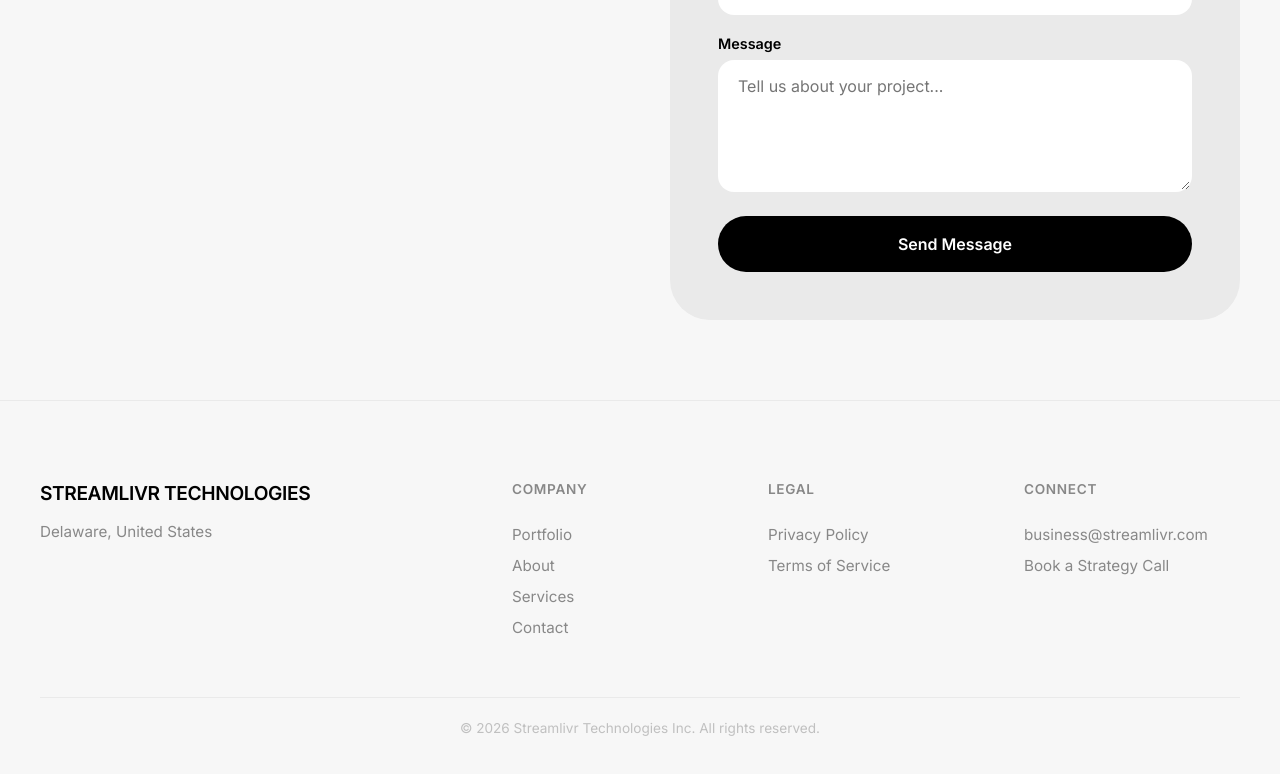
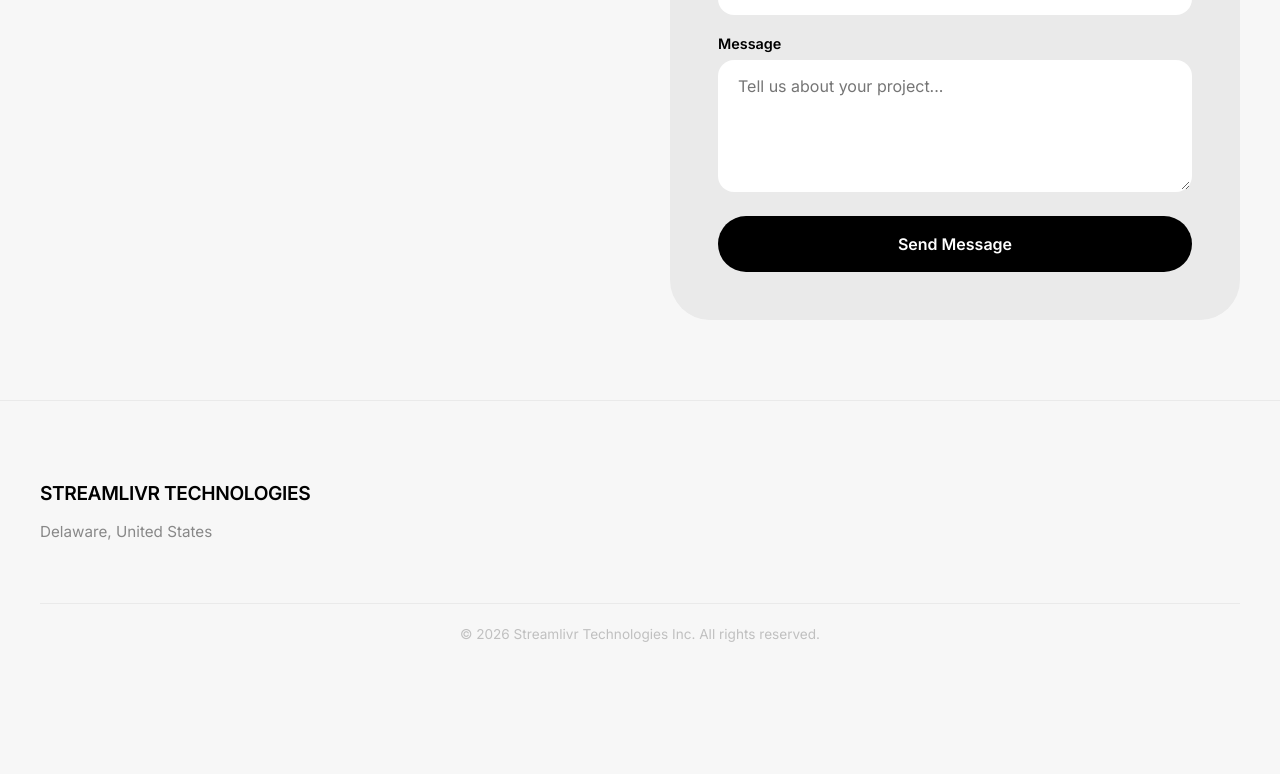
Before and after one commit to joshuaehizibue/portfolio, a React (Vite) app: page / in a window 1280 px wide. Shown: the part 7407-8181 px from the top of the page. After the commit the page ends 8089 px from the top, so only its background shows below. Built offline with nearby package versions, Linux system fonts and the light colour scheme.

Commit message:
update: metrics, remove footer links, edge padding 15px

```diff
--- a/src/components/Footer.jsx
+++ b/src/components/Footer.jsx
@@ -12,32 +12,6 @@ const Footer = () => {
                         </p>
                     </div>
 
-                    <div className="footer-links-group">
-                        <div className="label" style={{ marginBottom: '16px' }}>Company</div>
-                        <a href="#portfolio" className="footer-link">Portfolio</a>
-                        <a href="#about" className="footer-link">About</a>
-                        <a href="#services" className="footer-link">Services</a>
-                        <a href="#contact" className="footer-link">Contact</a>
-                    </div>
-
-                    <div className="footer-links-group">
-                        <div className="label" style={{ marginBottom: '16px' }}>Legal</div>
-                        <a href="#" className="footer-link">Privacy Policy</a>
-                        <a href="#" className="footer-link">Terms of Service</a>
-                    </div>
-
-                    <div className="footer-links-group">
-                        <div className="label" style={{ marginBottom: '16px' }}>Connect</div>
-                        <a href="mailto:business@streamlivr.com" className="footer-link">business@streamlivr.com</a>
-                        <a
-                            href="https://calendly.com/joshua-traction3"
-                            target="_blank"
-                            rel="noopener noreferrer"
-                            className="footer-link"
-                        >
-                            Book a Strategy Call
-                        </a>
-                    </div>
                 </div>
 
                 <div className="footer-bottom">
--- a/src/components/WhyStreamlivr.jsx
+++ b/src/components/WhyStreamlivr.jsx
@@ -2,13 +2,13 @@ const reasons = [
     {
         title: 'Built for Scale',
         desc: 'Our products are architected for viral growth — from 1,000 beta users to millions across global markets with zero infrastructure rewrites.',
-        metric: '10M+',
+        metric: '300K+',
         metricLabel: 'Users Reached',
     },
     {
         title: 'Distribution-First GTM',
         desc: 'Every product ships with a go-to-market playbook: ASO, growth loops, paid channels, influencer partnerships, and analytics-driven iteration to drive acquisition and retention.',
-        metric: '7',
+        metric: '10+',
         metricLabel: 'Live Products',
     },
     {
```
